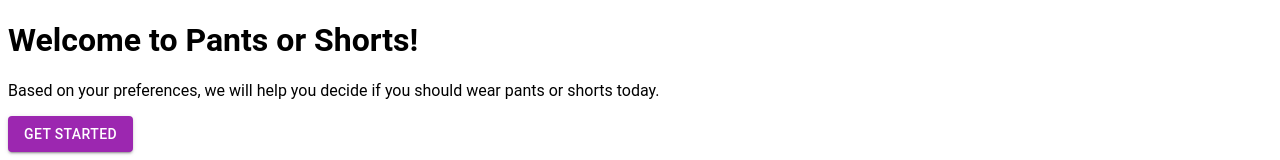
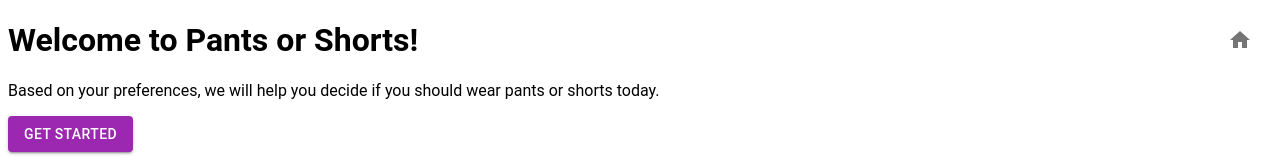
Before and after one commit to louieknolle/pants-or-shorts, a React (Vite) app: page / in a window 1280 px wide. Shown: the top 160 px of the page. Built offline with nearby package versions, Linux system fonts and the light colour scheme; no server answers.

Commit message:
extracts home button from weatherpage and uses in layout

```diff
--- /dev/null
+++ b/src/components/HomeButton/index.tsx
@@ -0,0 +1,26 @@
+import { IconButton } from '@mui/material'
+import HomeIcon from '@mui/icons-material/Home'
+import { TemperatureContext } from 'components/TemperatureContext'
+import React, { useContext } from 'react'
+
+const HomeButton = () => {
+  const { setPreferredTemperature, setZipCode } = useContext(TemperatureContext)
+
+  const handleHomeClick = () => {
+    setPreferredTemperature(0)
+    setZipCode('')
+  }
+  return (
+    <IconButton
+      aria-label="home"
+      sx={{ position: 'absolute', top: 16, right: 16 }}
+      size="large"
+      href="/"
+      onClick={handleHomeClick}
+    >
+      <HomeIcon />
+    </IconButton>
+  )
+}
+
+export default HomeButton
--- a/src/components/Layout.tsx
+++ b/src/components/Layout.tsx
@@ -1,9 +1,13 @@
 import React from 'react'
 import { Outlet } from 'react-router-dom'
+import HomeButton from './HomeButton'
 
 const Layout = () => {
   return (
     <div className="app h-full bg-gradient-to-r from-sky-500 to-indigo-500 pt-8">
+      <nav>
+        <HomeButton />
+      </nav>
       <main>
         <Outlet />
       </main>
--- a/src/components/WeatherPage/index.tsx
+++ b/src/components/WeatherPage/index.tsx
@@ -2,14 +2,12 @@ import { TemperatureContext } from 'components/TemperatureContext'
 import React, { useContext } from 'react'
 import useWeatherData from 'utils/useWeatherData'
 import CircularProgress from '@mui/material/CircularProgress'
-import { Box, IconButton } from '@mui/material'
-import HomeIcon from '@mui/icons-material/Home'
+import { Box } from '@mui/material'
 import pantsImage from '../../assets/pants.png'
 import shortsImage from '../../assets/shorts_round.png'
 
 const WeatherPage = () => {
-  const { preferredTemperature, zipCode, setPreferredTemperature, setZipCode } =
-    useContext(TemperatureContext)
+  const { preferredTemperature, zipCode } = useContext(TemperatureContext)
   const { data, loading, error } = useWeatherData(zipCode)
 
   if (loading) {
@@ -28,22 +26,8 @@ const WeatherPage = () => {
 
   const decision = fahrenheitTemp >= preferredTemperature ? 'shorts' : 'pants'
 
-  const handleHomeClick = () => {
-    setPreferredTemperature(0)
-    setZipCode('')
-  }
-
   return (
     <div className="flex h-screen flex-col items-center justify-center rounded-lg p-8">
-      <IconButton
-        aria-label="home"
-        sx={{ position: 'absolute', top: 16, right: 16 }}
-        size="large"
-        href="/"
-        onClick={handleHomeClick}
-      >
-        <HomeIcon />
-      </IconButton>
       <div style={{ fontFamily: 'Roboto, sans-serif' }} className="text-center">
         <h1 className="pb-2 text-4xl font-bold text-gray-50">
           {`It is currently ${fahrenheitTemp}°F.`}
```
